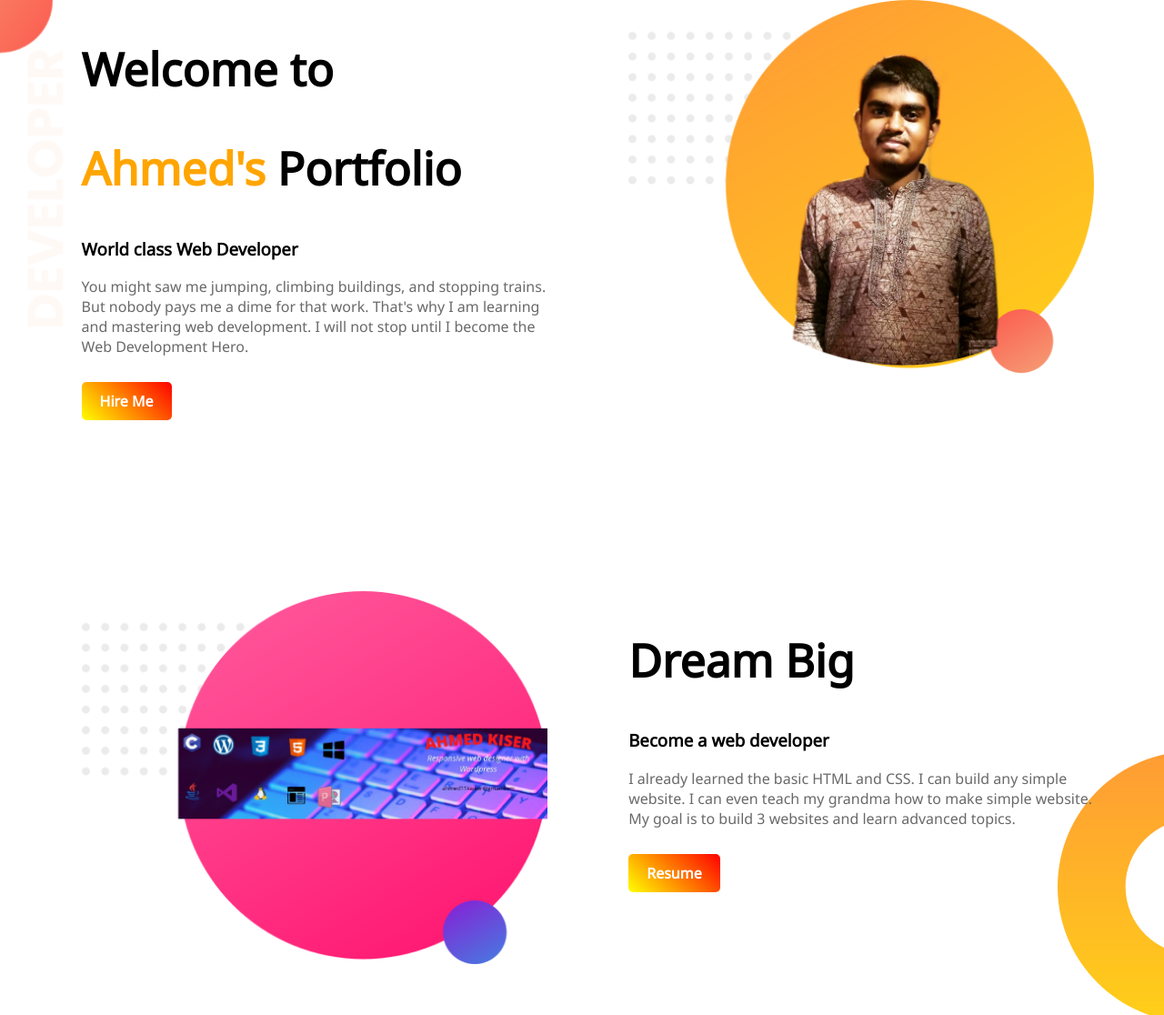
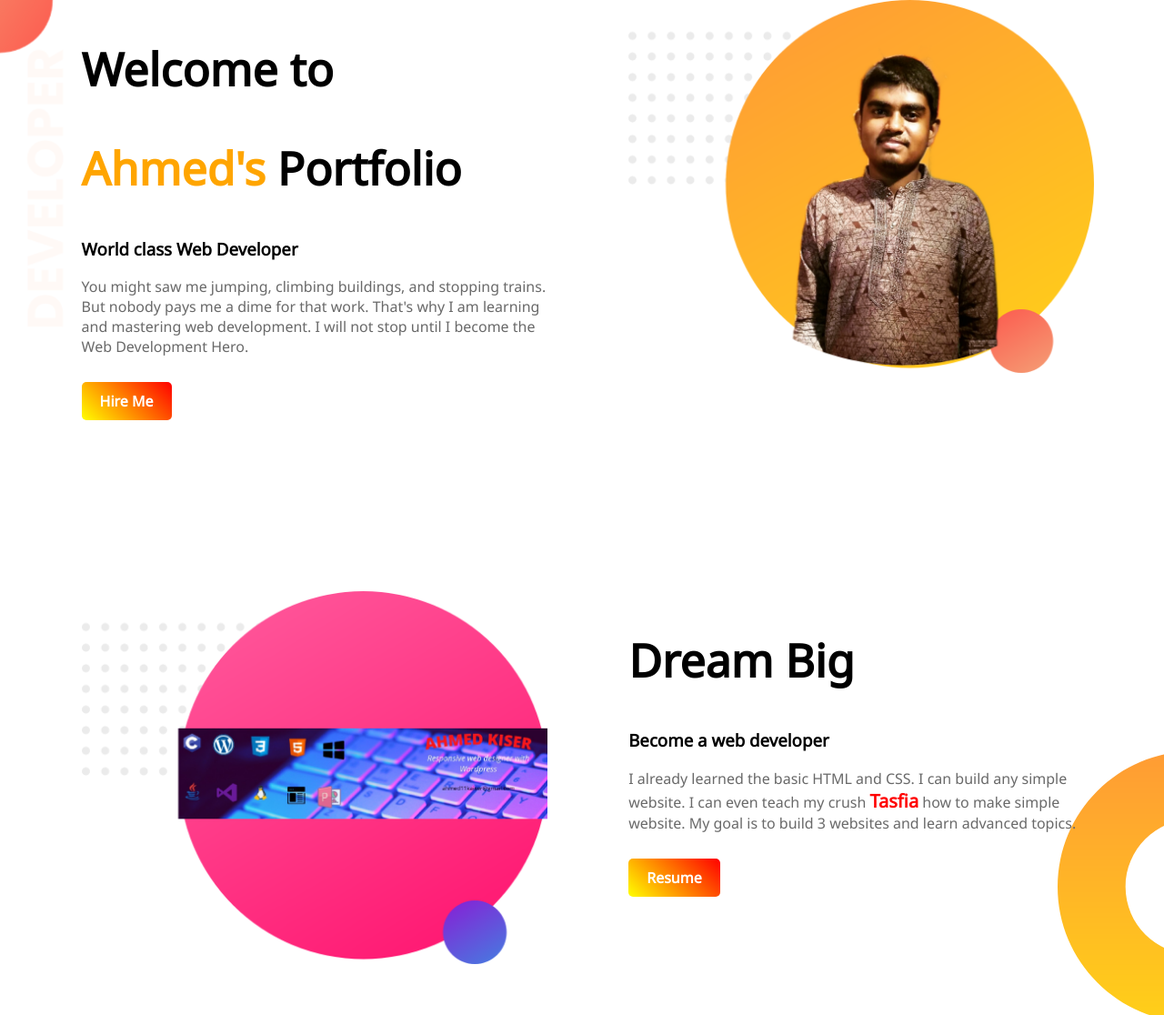
Before and after one commit to AhmedKiser/web-portfolio, a plain HTML site: page index.html in a window 1280 px wide. Shown: the top 1116 px of the page at 91% size. Drawn offline with Linux system fonts and the light colour scheme.

Commit message:
for tasfia

```diff
--- a/index.html
+++ b/index.html
@@ -34,7 +34,7 @@
         <div class="half-width">
             <h1>Dream Big</h1>
             <h3>Become a web developer</h3>
-            <p>I already learned the basic HTML and CSS. I can build any simple website. I can even teach my grandma how to make simple website. My goal is to build 3 websites and learn advanced topics.</p><br>
+            <p>I already learned the basic HTML and CSS. I can build any simple website. I can even teach my crush <span class="crush-heightlight">Tasfia</span> how to make simple website. My goal is to build 3 websites and learn advanced topics.</p><br>
             <a class="link-button " target="_blank" href="https://www.linkedin.com/in/ahmed-11-kiser/">Resume</a>
         </div>
     </section>
--- a/style.css
+++ b/style.css
@@ -69,3 +69,8 @@ section{
 footer p{
     text-align: center;
 }
+.crush-heightlight{
+    color: red;
+    font-size: 20px;
+    font-weight: 700;
+}
```
